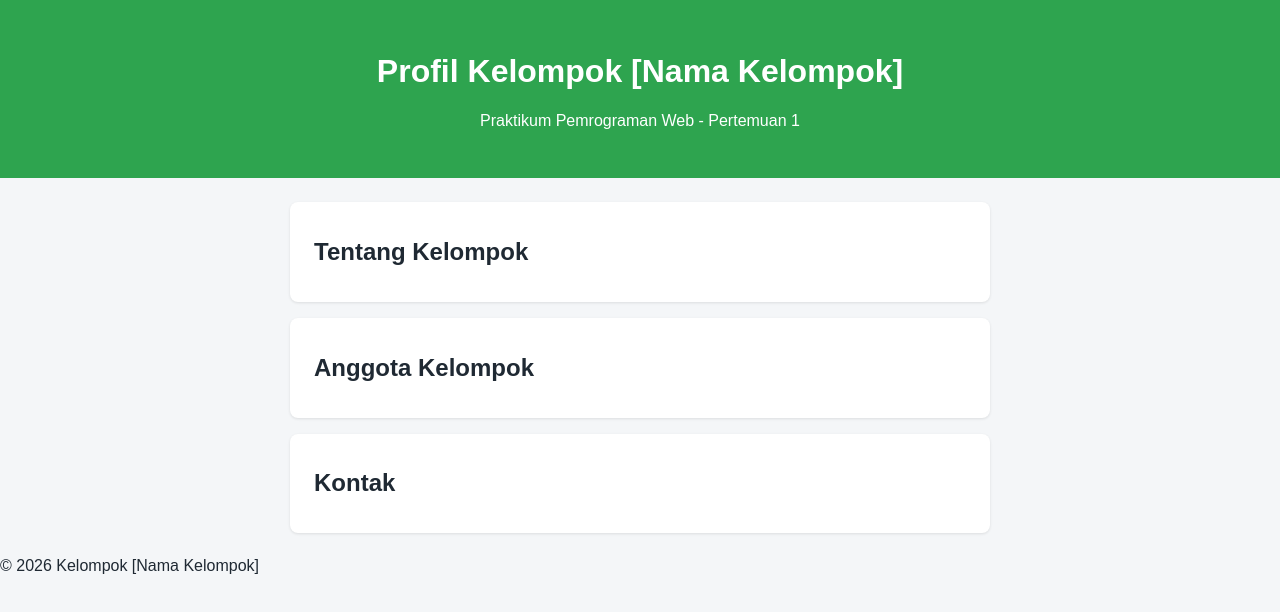
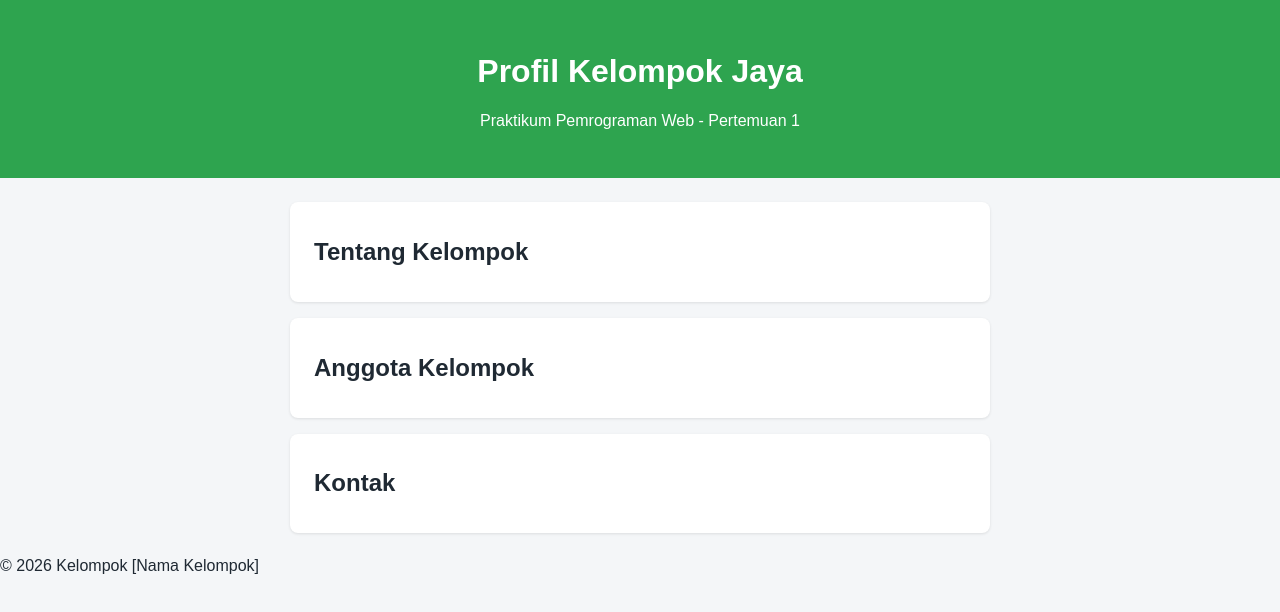
Before and after one commit to silvanusfw/Tgs3_Github_240712992, a plain HTML site: page index.html in a window 1280 px wide. Drawn offline with Linux system fonts and the light colour scheme.

Commit message:
Update index.html

```diff
--- a/index.html
+++ b/index.html
@@ -3,13 +3,13 @@
 
 <head>
     <meta charset="UTF-8">
-    <title>Profil Kelompok [Nama Kelompok]</title>
+    <title>Profil Kelompok Jaya</title>
     <link rel="stylesheet" href="style.css">
 </head>
 
 <body>
     <header>
-        <h1>Profil Kelompok [Nama Kelompok]</h1>
+        <h1>Profil Kelompok Jaya</h1>
         <p>Praktikum Pemrograman Web - Pertemuan 1</p>
     </header>
 
```
